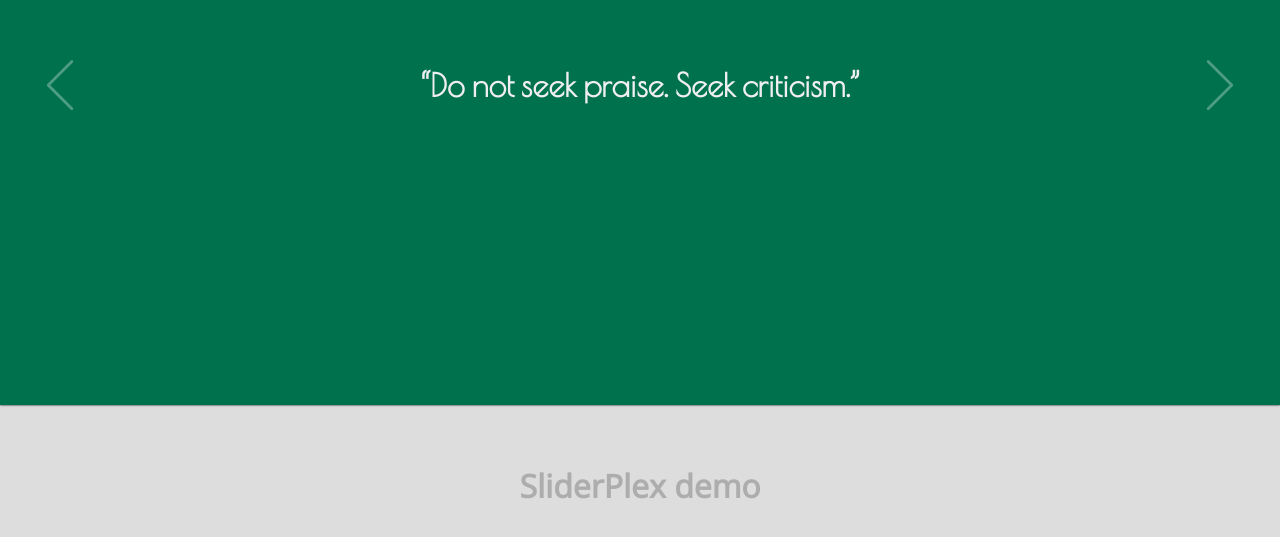
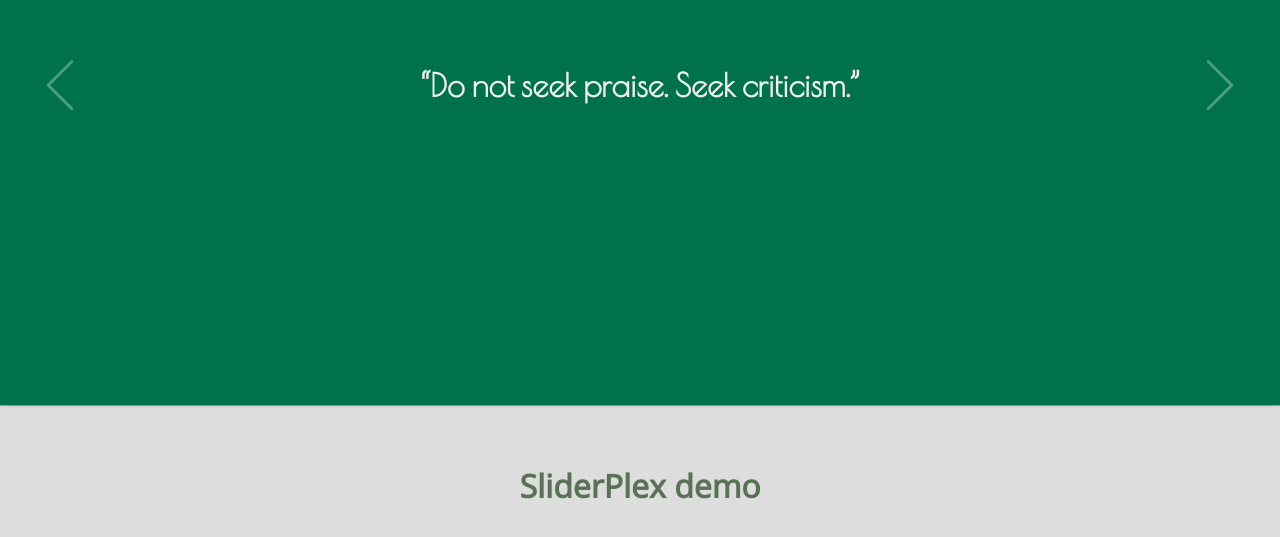
Before and after one commit to e200/SliderPlex, a website: page demo/index.html in a window 1280 px wide. Shown: the part 235-772 px from the top of the page. Drawn offline with nearby package versions, Linux system fonts and the light colour scheme; files whose address does not match are found by name.

Commit message:
Added SliderPlex url

```diff
--- a/demo/index.html
+++ b/demo/index.html
@@ -34,6 +34,7 @@
     .barner-2 { background-color: #00714d; }
     .barner-3 { background-color: #003d71; }
     header { display: flex; justify-content: center; align-items: center; color: #adadad; height: 20%; }
+    .plex-link { text-decoration: none; color: #597256; }
 </style>
 <body>
     <div class="slider slider-plex">
@@ -56,7 +57,7 @@
         </ul>
     </div>
     <header>
-        <h1>SliderPlex demo</h1>
+        <a class="plex-link" href="https://github.com/e200/SliderPlex"><h1>SliderPlex demo</h1></a>
     </header>
     <script>
         $('.slider').SliderPlex({
```
